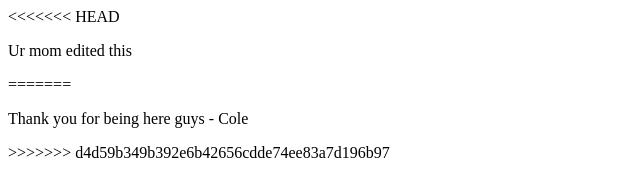
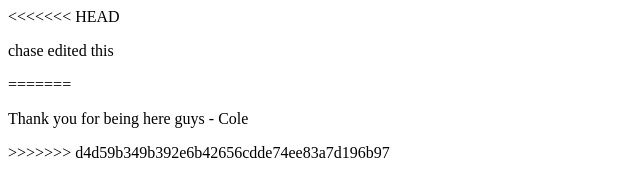
Before and after one commit to colelatour/isfall25group27, a plain HTML site: page index.html in a window 1280 px wide. Shown: the full height of the page, 0-640 px from the left. Drawn offline with Linux system fonts and the light colour scheme.

Commit message:
updated file

```diff
--- a/index.html
+++ b/index.html
@@ -7,7 +7,7 @@
 </head>
 <body>
 <<<<<<< HEAD
-    <p> Ur mom edited this</p>
+    <p> chase edited this</p>
 
 =======
     <p> Thank you for being here guys - Cole</p>
```
